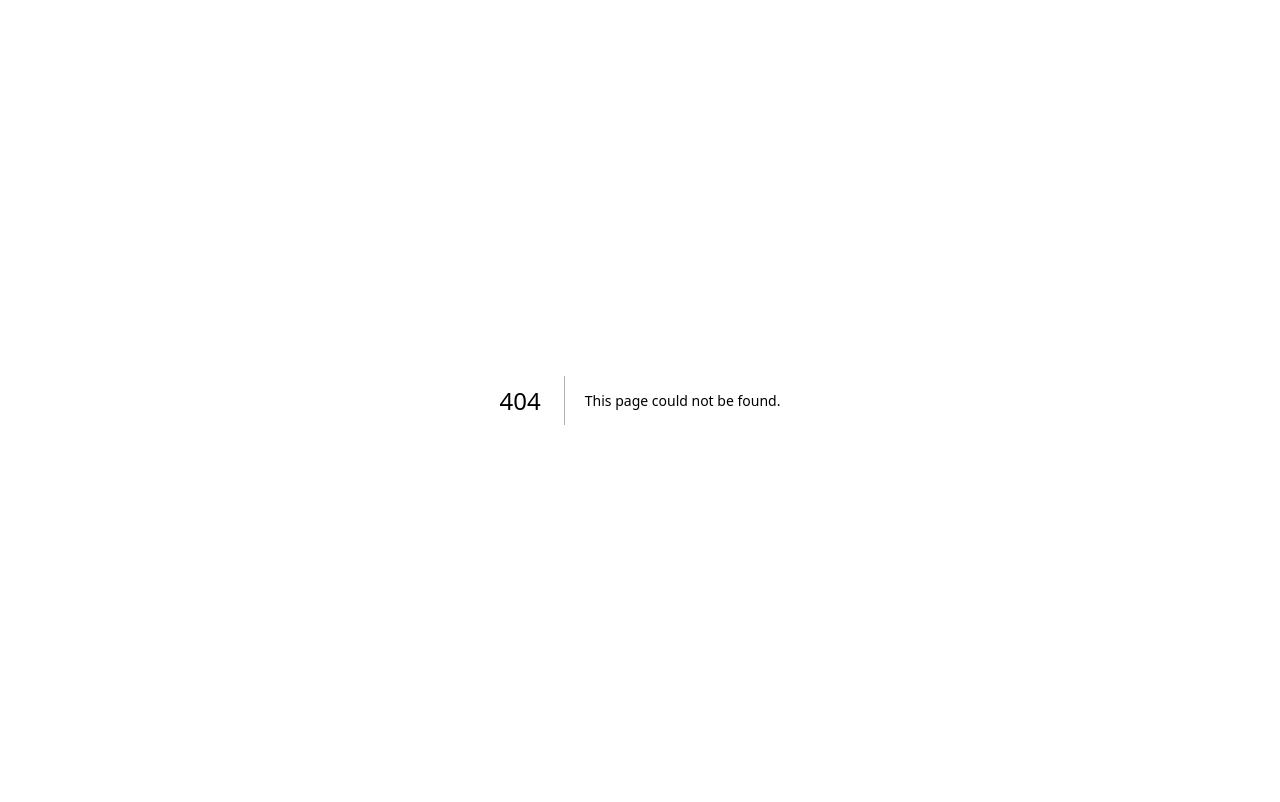
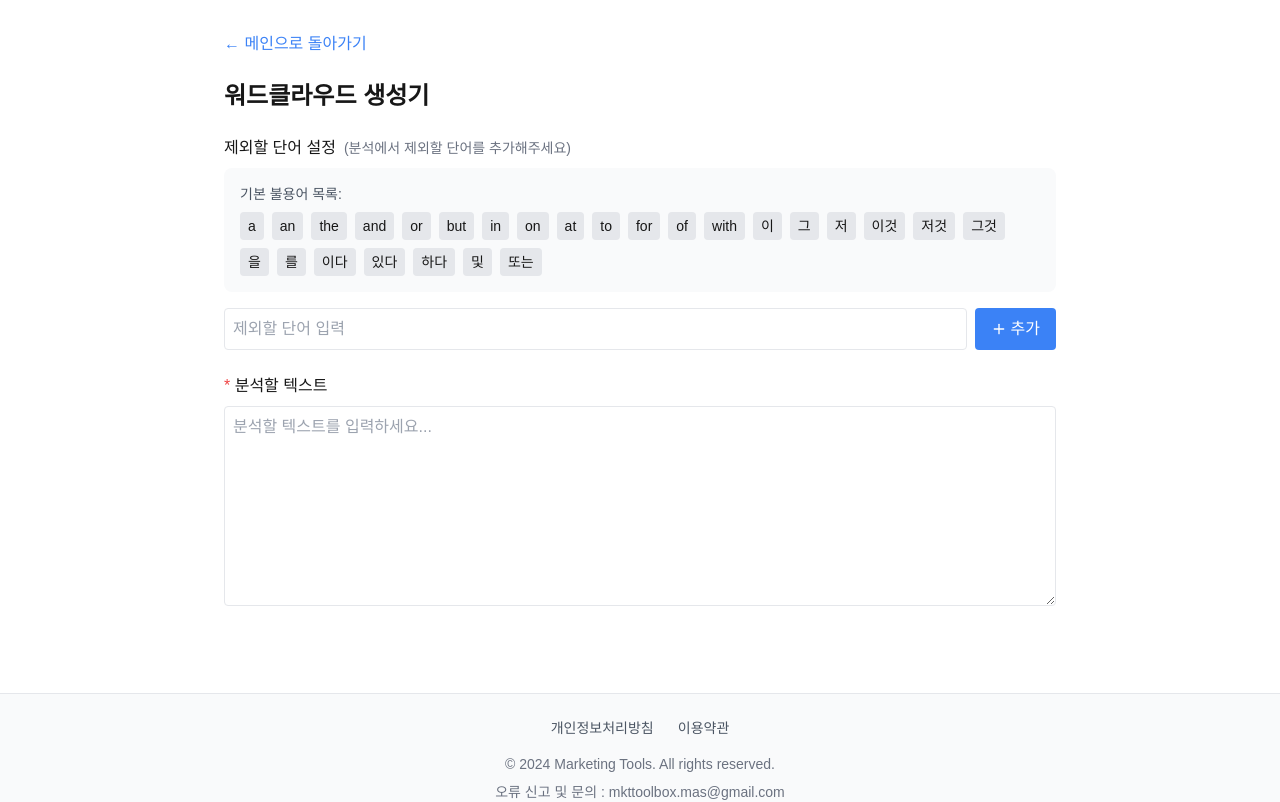
Before and after one commit to greentl0814/mkt-box, a Next.js app: page /word-cloud in a window 1280 px wide. Before the commit this address had no page. Shown: the top 802 px of the page. Built offline with nearby package versions, Linux system fonts and the light colour scheme.

Commit message:
word cloud

```diff
--- a/package.json
+++ b/package.json
@@ -11,6 +11,7 @@
   "dependencies": {
     "@types/file-saver": "^2.0.7",
     "file-saver": "^2.0.5",
+    "html2canvas": "^1.4.1",
     "lucide-react": "^0.462.0",
     "next": "15.0.3",
     "react": "19.0.0-rc-66855b96-20241106",
--- a/pages/index.js
+++ b/pages/index.js
@@ -69,6 +69,15 @@ export default function Home() {
       keywords: ['ROAS 계산', '광고 성과', 'CPC 분석', '광고 효율', '마케팅 지표', '성과 측정'],
       icon: <BarChart2 className="w-6 h-6" />,
       link: '/analytics'
+    },
+    {
+      id: 'word-cloud',
+      title: '워드클라우드 생성기',
+      description: '텍스트를 분석하여 단어 빈도수를 시각화하는 워드클라우드를 생성합니다.',
+      detailedDescription: '입력된 텍스트에서 자주 등장하는 단어를 추출하여 시각적으로 표현합니다. 단어의 출현 빈도에 따라 글자 크기가 자동으로 조절되며, 커스텀 색상과 레이아웃 옵션을 제공합니다.',
+      keywords: ['워드클라우드', '텍스트 시각화', '단어 빈도 분석', '키워드 추출', '텍스트 마이닝'],
+      icon: <Type className="w-6 h-6" />,
+      link: '/word-cloud'
     }
   ];
 
--- /dev/null
+++ b/pages/word-cloud/index.js
@@ -0,0 +1,261 @@
+import React, { useState, useEffect } from 'react';
+import Head from 'next/head';
+import Link from 'next/link';
+import { Download, Plus, X } from 'lucide-react';
+import html2canvas from 'html2canvas';
+
+export default function WordCloudGenerator() {
+  const [text, setText] = useState('');
+  const [wordFrequency, setWordFrequency] = useState({});
+  const [newStopWord, setNewStopWord] = useState('');
+  const [defaultStopWords] = useState(new Set([
+    'a', 'an', 'the', 'and', 'or', 'but', 'in', 'on', 'at', 'to', 'for', 'of', 'with',
+    '이', '그', '저', '이것', '저것', '그것', '을', '를', '이다', '있다', '하다', '및', '또는'
+  ]));
+  const [customStopWords, setCustomStopWords] = useState(new Set());
+  const [error, setError] = useState('');
+  const [copyMessage, setCopyMessage] = useState('');
+
+  const addStopWord = (e) => {
+    e.preventDefault();
+    if (!newStopWord.trim()) {
+      setError('제외할 단어를 입력해주세요');
+      return;
+    }
+    if (defaultStopWords.has(newStopWord.trim()) || customStopWords.has(newStopWord.trim())) {
+      setError('이미 존재하는 불용어입니다');
+      return;
+    }
+
+    const updatedStopWords = new Set(customStopWords);
+    updatedStopWords.add(newStopWord.trim().toLowerCase());
+    setCustomStopWords(updatedStopWords);
+    setNewStopWord('');
+    setError('');
+
+    if (text) {
+      analyzeText(text, updatedStopWords);
+    }
+  };
+
+  const removeStopWord = (word) => {
+    const updatedStopWords = new Set(customStopWords);
+    updatedStopWords.delete(word);
+    setCustomStopWords(updatedStopWords);
+    if (text) {
+      analyzeText(text, updatedStopWords);
+    }
+  };
+
+  const analyzeText = (inputText, currentCustomStopWords = customStopWords) => {
+    if (!inputText.trim()) {
+      setWordFrequency({});
+      return;
+    }
+
+    const words = inputText.toLowerCase()
+      .replace(/[.,\/#!$%\^&\*;:{}=\-_`~()]/g, '')
+      .split(/\s+/)
+      .filter(word => word.length > 1 &&
+        !defaultStopWords.has(word) &&
+        !currentCustomStopWords.has(word));
+
+    const frequency = {};
+    words.forEach(word => {
+      frequency[word] = (frequency[word] || 0) + 1;
+    });
+
+    setWordFrequency(frequency);
+  };
+
+  useEffect(() => {
+    if (text) {
+      analyzeText(text);
+    }
+  }, [text]);
+
+  const renderWordCloud = () => {
+    const words = Object.entries(wordFrequency)
+      .sort((a, b) => b[1] - a[1])
+      .slice(0, 100);
+
+    const maxFreq = Math.max(...words.map(([_, freq]) => freq));
+
+    return (
+      <div className="p-8 bg-gray-50 rounded-lg min-h-[400px] flex flex-wrap gap-4 justify-center items-center">
+        {words.map(([word, freq]) => {
+          const fontSize = Math.max(12, Math.floor((freq / maxFreq) * 48));
+          const opacity = 0.3 + (freq / maxFreq) * 0.7;
+
+          return (
+            <span
+              key={word}
+              style={{
+                fontSize: `${fontSize}px`,
+                opacity,
+                transform: `rotate(${Math.random() * 30 - 15}deg)`,
+                color: `hsl(${Math.random() * 360}, 70%, 50%)`
+              }}
+              className="inline-block px-2 cursor-pointer hover:scale-110 transition-transform"
+              title={`${word}: ${freq}회 등장`}
+            >
+              {word}
+            </span>
+          );
+        })}
+      </div>
+    );
+  };
+
+  const saveAsImage = () => {
+    const cloudElement = document.getElementById('word-cloud-container');
+    if (!cloudElement) return;
+
+    html2canvas(cloudElement).then(canvas => {
+      const link = document.createElement('a');
+      link.download = 'wordcloud.png';
+      link.href = canvas.toDataURL('image/png');
+      link.click();
+    });
+  };
+
+  return (
+    <>
+      <Head>
+        <title>워드클라우드 생성기 - Marketing Tools</title>
+        <meta name="description" content="텍스트를 분석하여 단어 빈도수를 시각화하는 워드클라우드를 생성합니다." />
+        <meta name="keywords" content="워드클라우드, 텍스트 분석, 단어 빈도, 시각화, 마케팅 도구" />
+        <meta property="og:title" content="워드클라우드 생성기 - Marketing Tools" />
+        <meta property="og:description" content="텍스트를 분석하여 단어 빈도수를 시각화하는 워드클라우드를 생성합니다." />
+        <meta property="og:type" content="website" />
+        <meta property="og:url" content="https://mkt-box.vercel.app/word-cloud" />
+      </Head>
+
+      <div className="p-8 max-w-4xl mx-auto">
+        <Link href="/" className="text-blue-500 hover:text-blue-700 mb-6 inline-block">
+          ← 메인으로 돌아가기
+        </Link>
+
+        <h1 className="text-2xl font-bold mb-6">워드클라우드 생성기</h1>
+
+        <div className="space-y-6">
+          {/* 불용어 관리 */}
+          <div>
+            <label className="block mb-2 font-medium">
+              제외할 단어 설정
+              <span className="text-sm text-gray-500 ml-2">(분석에서 제외할 단어를 추가해주세요)</span>
+            </label>
+
+            {/* 기본 불용어 표시 */}
+            <div className="mb-4 p-4 bg-gray-50 rounded-lg">
+              <p className="text-sm text-gray-600 mb-2">기본 불용어 목록:</p>
+              <div className="flex flex-wrap gap-2">
+                {Array.from(defaultStopWords).map(word => (
+                  <span key={word} className="bg-gray-200 px-2 py-1 rounded text-sm">
+                    {word}
+                  </span>
+                ))}
+              </div>
+            </div>
+
+            <div className="flex space-x-2 mb-2">
+              <input
+                type="text"
+                value={newStopWord}
+                onChange={(e) => setNewStopWord(e.target.value)}
+                placeholder="제외할 단어 입력"
+                className="flex-1 p-2 border rounded"
+              />
+              <button
+                onClick={addStopWord}
+                className="px-4 py-2 bg-blue-500 text-white rounded hover:bg-blue-600 flex items-center gap-1"
+              >
+                <Plus className="w-4 h-4" />
+                추가
+              </button>
+            </div>
+
+            {customStopWords.size > 0 && (
+              <div className="flex flex-wrap gap-2 mb-4">
+                {Array.from(customStopWords).map(word => (
+                  <div
+                    key={word}
+                    className="flex items-center gap-1 bg-gray-100 px-2 py-1 rounded"
+                  >
+                    {word}
+                    <button
+                      onClick={() => removeStopWord(word)}
+                      className="text-red-500 hover:text-red-700"
+                    >
+                      <X className="w-4 h-4" />
+                    </button>
+                  </div>
+                ))}
+              </div>
+            )}
+          </div>
+
+          {/* 텍스트 입력 */}
+          <div>
+            <label className="block mb-2 font-medium">
+              <span className="text-red-500">*</span> 분석할 텍스트
+            </label>
+            <textarea
+              value={text}
+              onChange={(e) => setText(e.target.value)}
+              placeholder="분석할 텍스트를 입력하세요..."
+              className="w-full p-2 border rounded min-h-[200px]"
+            />
+          </div>
+
+          {error && (
+            <div className="bg-red-50 border border-red-200 text-red-600 px-4 py-2 rounded">
+              {error}
+            </div>
+          )}
+
+          {/* 워드클라우드 결과 */}
+          {Object.keys(wordFrequency).length > 0 && (
+            <div className="space-y-6">
+              <div className="flex justify-between items-center">
+                <h2 className="text-xl font-bold">워드클라우드</h2>
+                <button
+                  onClick={saveAsImage}
+                  className="flex items-center gap-2 bg-green-500 text-white py-2 px-4 rounded hover:bg-green-600"
+                >
+                  <Download className="w-4 h-4" />
+                  이미지로 저장
+                </button>
+              </div>
+
+              <div id="word-cloud-container">
+                {renderWordCloud()}
+              </div>
+
+              <div>
+                <h2 className="text-xl font-bold mb-4">자주 등장하는 단어</h2>
+                <div className="grid grid-cols-2 md:grid-cols-3 lg:grid-cols-4 gap-4">
+                  {Object.entries(wordFrequency)
+                    .sort((a, b) => b[1] - a[1])
+                    .slice(0, 20)
+                    .map(([word, freq]) => (
+                      <div key={word} className="flex justify-between p-2 bg-gray-50 rounded">
+                        <span>{word}</span>
+                        <span className="text-gray-600">{freq}회</span>
+                      </div>
+                    ))}
+                </div>
+              </div>
+            </div>
+          )}
+        </div>
+      </div>
+
+      {copyMessage && (
+        <div className="fixed bottom-4 right-4 bg-black text-white px-4 py-2 rounded-lg shadow-lg">
+          {copyMessage}
+        </div>
+      )}
+    </>
+  );
+}
```
Also changed, not shown: 1 other file (tests, documents, lock files or other folders).
